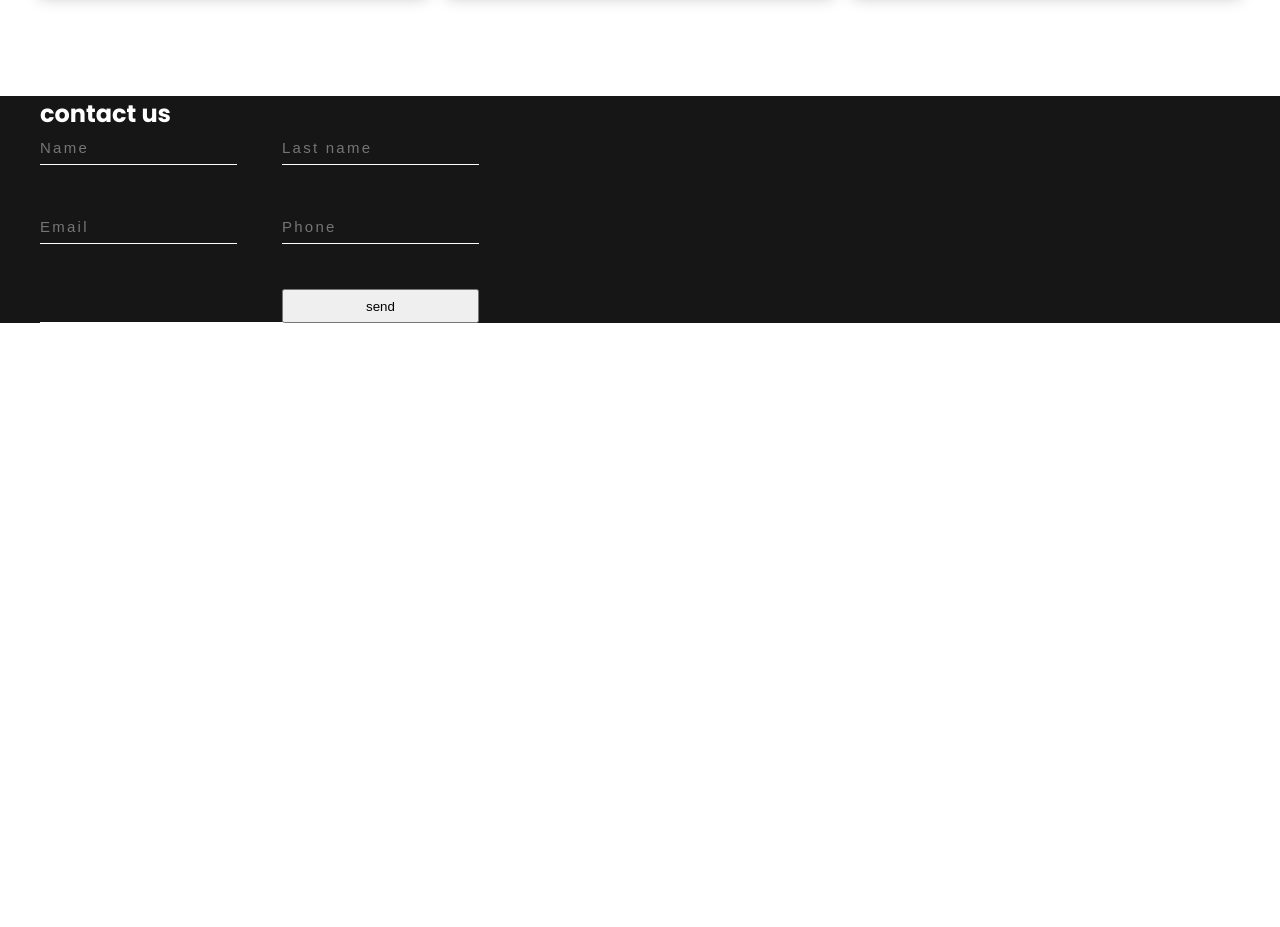
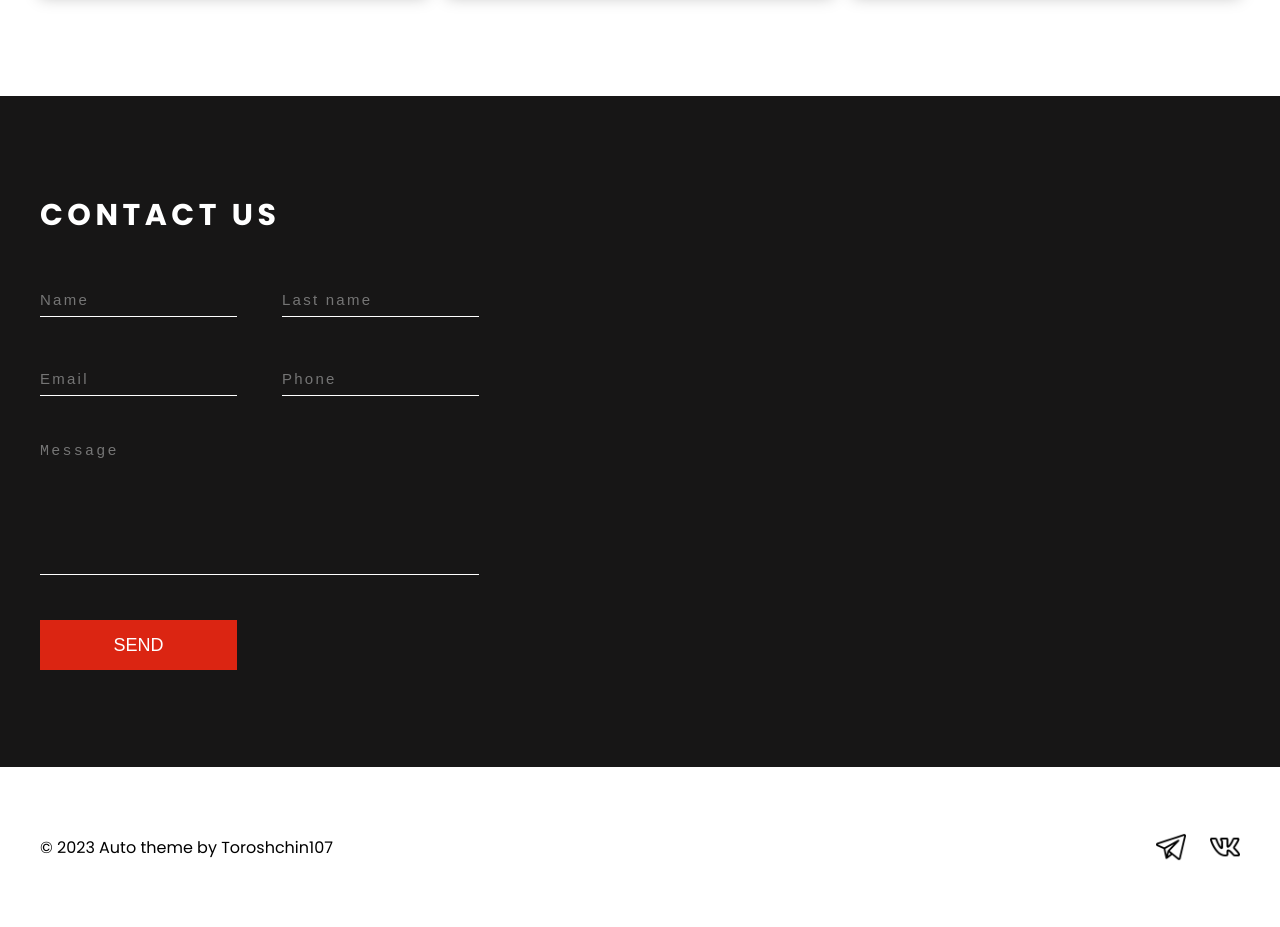
Before and after one commit to Toroshchin/car-service, a plain HTML site: page index.html in a window 1280 px wide. Shown: the part 3083-4010 px from the top of the page. Before the commit the page ends 3406 px from the top, so only its background shows below. Drawn offline with Linux system fonts and the light colour scheme.

Commit message:
add copyright and contacts

```diff
--- a/css/index.css
+++ b/css/index.css
@@ -287,24 +287,31 @@ body {
 .contacts {
   background-color: #171616;
   color: #fff;
+  padding: 97px 0;
 }
 
-.contacts_title {
+.contact-title {
   font-weight: 700;
   font-size: 30px;
   line-height: 150%;
   letter-spacing: 0.15em;
   text-transform: uppercase;
+  padding-bottom: 45px;
 }
 
 .contact-inputs {
   display: grid;
   grid-template-columns: repeat(2, 197px);
   gap: 45px;
+  color: #fff;
 }
 
 .contact-input__message {
-  width: 356px;
+  padding-bottom: 100px;
+  color: #fff;
+  overflow: hidden;
+  resize: none;
+  grid-column: 1/-1;
 }
 
 .contact-input {
@@ -312,6 +319,8 @@ body {
   background: none;
   border: 0;
   border-bottom: 1px solid #fff;
+  color: #fff;
+  outline: none;
 }
 
 .contact-input,
@@ -321,3 +330,33 @@ body {
   line-height: 150%;
   letter-spacing: 0.15em;
 }
+
+.button-input {
+  height: 50px;
+  font-size: 18px;
+  text-transform: uppercase;
+  color: #fff;
+  background-color: #db2512;
+  border: none;
+}
+
+/* FOOTER */
+.footer {
+  height: 160px;
+  display: flex;
+  justify-content: space-between;
+  align-items: center;
+}
+
+.footer-socials {
+  height: 30px;
+}
+
+.footer-socials img {
+  width: 30px;
+  padding-left: 20px;
+}
+
+.footer-socials img:firs-child {
+  padding: 0;
+}
--- a/index.html
+++ b/index.html
@@ -122,10 +122,24 @@
         <input type="text" placeholder="Last name" class="contact-input">
         <input type="email" placeholder="Email" class="contact-input">
         <input type="number" placeholder="Phone" class="contact-input">
-        <input type="text" class="contact-input contact-input__message">
+        <textarea placeholder="Message" class="contact-input contact-input__message"></textarea>
         <input type="button" value="send" class="button-input">
       </div>
+
     </div>
+  </div>
+  <div class="wrapper">
+    <footer class="footer">
+
+      <p class="copyright">© 2023 Auto theme by Toroshchin107</p>
+      <div class="footer-socials">
+        <a href="https://t.me/Toroshchin107"><img src="./img/socials/Telegram.png" alt="Telegram"
+            class="contacts-socials__img"></a>
+        <a href="https://vk.com/fedotina107"><img src="./img/socials/Vk.png" alt="Вконтакте"
+            class="contacts-socials__img"></a>
+      </div>
+
+    </footer>
   </div>
 </body>
 
```
Also changed, not shown: img/socials/Telegram.png (added), img/socials/Vk.png (added).
